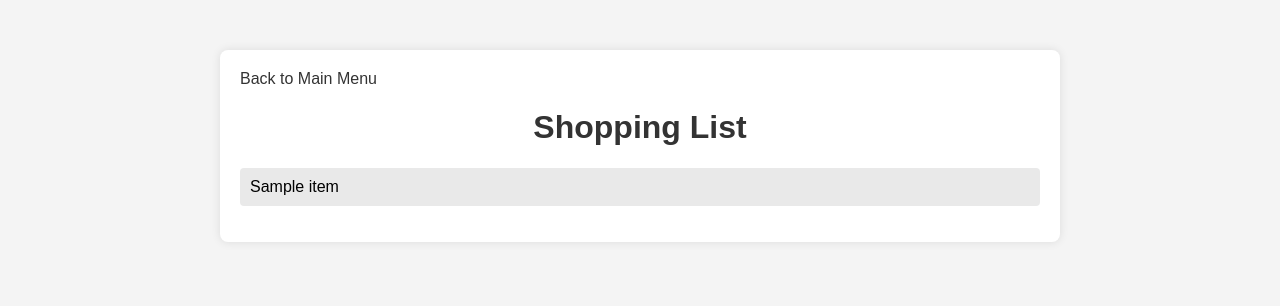
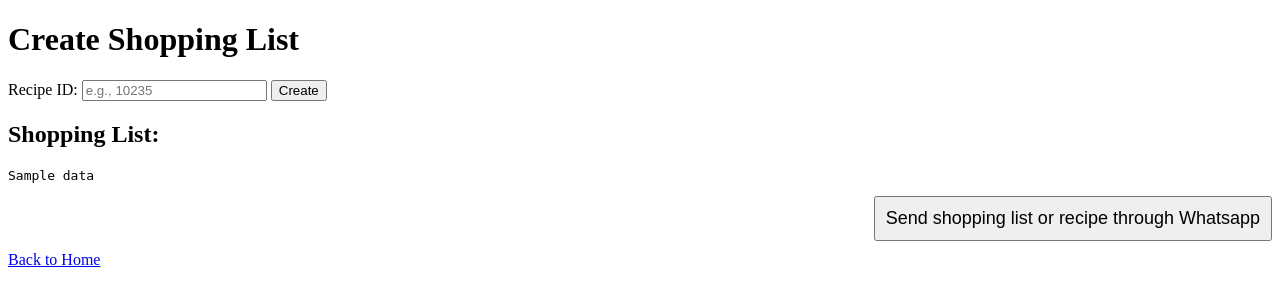
Before and after one commit to anteklichy/PPY_Project, a Flask app: template templates/shopping_list.html in a window 1280 px wide. Shown: the top 306 px of the page. Run offline with Flask 3, Linux system fonts and the light colour scheme; the template is opened without the code that fills it: most values are stand-ins (such as "Sample title", 1, 10 or a date in 2020).

Commit message:
Add files via upload
final changes

```diff
--- a/app.py
+++ b/app.py
@@ -13,6 +13,7 @@ headers = {
 }
 
 
+# Helper function to make GET requests to the All In One Recipe API
 def get_api_response(endpoint):
     conn = http.client.HTTPSConnection(API_HOST)
     conn.request("GET", endpoint, headers=headers)
@@ -22,6 +23,7 @@ def get_api_response(endpoint):
     return data.decode("utf-8")
 
 
+# Helper function to make POST requests to the All In One Recipe API
 def post_api_response(endpoint, payload):
     conn = http.client.HTTPSConnection(API_HOST)
     headers['Content-Type'] = "application/json"
@@ -32,59 +34,71 @@ def post_api_response(endpoint, payload):
     return data.decode("utf-8")
 
 
+# Route for the homepage. Renders the index.html template.
 @app.route('/')
 def index():
     return render_template('index.html')
 
 
+# Route to get a list of cuisines. Renders the cuisines.html template with the response data.
 @app.route('/cuisines', methods=['GET'])
 def get_cuisines():
     response = get_api_response("/cuisines")
     return render_template('cuisines.html', data=response)
 
 
+# Route to get recipes by a specific cuisine. Renders the recipes_by_cuisine.html template with the response data.
 @app.route('/cuisines/<cuisine>', methods=['GET'])
 def get_recipes_by_cuisine(cuisine):
     response = get_api_response(f"/cuisines/{cuisine}")
     return render_template('recipes_by_cuisine.html', data=response)
 
 
+# Route to get a list of categories. Renders the categories.html template with the response data.
 @app.route('/categories', methods=['GET'])
 def get_categories():
     response = get_api_response("/categories")
     return render_template('categories.html', data=response)
 
 
+# Route to get recipes by a specific category. Renders the recipes_by_category.html template with the response data.
 @app.route('/categories/<category>', methods=['GET'])
 def get_recipes_by_category(category):
     response = get_api_response(f"/categories/{category}")
     return render_template('recipes_by_category.html', data=response)
 
 
+# Route to get details of a specific recipe by its ID. Renders the recipe_details.html template with the response data.
 @app.route('/recipe/<recipe_id>', methods=['GET'])
 def get_recipe_details(recipe_id):
     response = get_api_response(f"/details/{recipe_id}")
-    return render_template('recipe_details.html', data=response)
+    return render_template('recipe_details.html', data=response, recipe_id=recipe_id)
 
 
+# Route to search for recipes by a phrase. Renders the search.html template with the response data.
 @app.route('/search/<phrase>', methods=['GET'])
 def search_recipes(phrase):
     response = get_api_response(f"/search/{phrase}")
     return render_template('search.html', data=response)
 
 
+# Route to get recipe recommendations based on a recipe ID. Renders the recommendations.html template with the
+# response data.
 @app.route('/recommendations/<recipe_id>', methods=['GET'])
 def get_recommendations(recipe_id):
     response = get_api_response(f"/recommendations/{recipe_id}")
     return render_template('recommendations.html', data=response)
 
 
+# Route to get a random recipe. Renders the recipe_details.html template with the response data.
 @app.route('/random', methods=['GET'])
 def get_random_recipe():
     response = get_api_response("/random")
     return render_template('recipe_details.html', data=response)
 
 
+# Route to search for recipes by ingredients. Renders the search_ingredients.html template. On POST, returns search
+# results.
 @app.route('/search_ingredients', methods=['GET', 'POST'])
 def search_by_ingredients():
     if request.method == 'POST':
@@ -95,6 +109,8 @@ def search_by_ingredients():
     return render_template('search_ingredients.html')
 
 
+# Route to generate a meal plan based on user preference. Renders the meal_plan.html template. On POST, returns the
+# generated meal plan.
 @app.route('/generate_meal_plan', methods=['GET', 'POST'])
 def generate_meal_plan():
     if request.method == 'POST':
@@ -105,27 +121,41 @@ def generate_meal_plan():
     return render_template('meal_plan.html')
 
 
+# Route to create a shopping list based on a recipe ID. Renders the shopping_list.html template. On POST, returns the
+# generated shopping list.
 @app.route('/create_shopping_list', methods=['GET', 'POST'])
 def create_shopping_list():
     if request.method == 'POST':
         recipe_id = request.form['recipe_id']
         payload = json.dumps({"id": recipe_id})
         response = post_api_response("/generate/shopping_list", payload)
-        return render_template('shopping_list.html', data=response)
+        return render_template('shopping_list.html', data=response, recipe_id=recipe_id)
     return render_template('shopping_list.html')
 
 
+# Route to show instructions for sending a shopping list or recipe through WhatsApp. Renders the
+# whatsapp_instructions.html template. On POST, verifies the code.
+@app.route('/whatsapp_instructions', methods=['GET', 'POST'])
+def whatsapp_instructions():
+    if request.method == 'POST':
+        code = request.form['code']
+        response = get_api_response(f"/signup?code={code}")
+        return render_template('whatsapp_send.html', data=response)
+    return render_template('whatsapp_instructions.html')
+
+
+# Route to send a message via WhatsApp. The message content is taken from the form.
 @app.route('/send_whatsapp', methods=['POST'])
 def send_whatsapp():
     text = request.form['text']
     payload = json.dumps({"text": text})
     conn = http.client.HTTPSConnection("whin2.p.rapidapi.com")
-    headers = {
+    header = {
         'x-rapidapi-key': API_KEY,
         'x-rapidapi-host': "whin2.p.rapidapi.com",
         'Content-Type': "application/json"
     }
-    conn.request("POST", "/send", payload, headers)
+    conn.request("POST", "/send", payload, header)
     res = conn.getresponse()
     data = res.read()
     conn.close()
--- a/templates/recipe_details.html
+++ b/templates/recipe_details.html
@@ -6,6 +6,11 @@
 </head>
 <body>
     <h1>Recipe Details</h1>
+    <div style="text-align: right; margin-bottom: 10px;">
+        <a href="/whatsapp_instructions">
+            <button style="font-size: 18px; padding: 10px;">Send shopping list or recipe through Whatsapp</button>
+        </a>
+    </div>
     <pre>{{ data }}</pre>
     <a href="/">Back to Home</a>
 </body>
--- a/templates/shopping_list.html
+++ b/templates/shopping_list.html
@@ -2,61 +2,24 @@
 <html lang="en">
 <head>
     <meta charset="UTF-8">
-    <meta name="viewport" content="width=device-width, initial-scale=1.0">
-    <title>Shopping List</title>
-    <style>
-        body {
-            font-family: Arial, sans-serif;
-            background-color: #f4f4f4;
-            margin: 0;
-            padding: 0;
-        }
-        .container {
-            max-width: 800px;
-            margin: 50px auto;
-            background: #fff;
-            padding: 20px;
-            border-radius: 8px;
-            box-shadow: 0 0 10px rgba(0, 0, 0, 0.1);
-        }
-        h1 {
-            text-align: center;
-            color: #333;
-        }
-        ul {
-            list-style: none;
-            padding: 0;
-        }
-        li {
-            background: #e9e9e9;
-            margin: 5px 0;
-            padding: 10px;
-            border-radius: 4px;
-            transition: background 0.3s;
-        }
-        li:hover {
-            background: #dcdcdc;
-        }
-        .back-link {
-            display: block;
-            margin-bottom: 20px;
-            color: #333;
-            text-decoration: none;
-        }
-        .back-link:hover {
-            text-decoration: underline;
-        }
-    </style>
+    <title>Create Shopping List</title>
 </head>
 <body>
-    <div class="container">
-        <a href="/" class="back-link">Back to Main Menu</a>
-        <h1>Shopping List</h1>
-        <ul>
-            {% for item in shopping_list %}
-                <li>{{ item }}</li>
-            {% endfor %}
-        </ul>
+    <h1>Create Shopping List</h1>
+    <form action="/create_shopping_list" method="post">
+        <label for="recipe_id">Recipe ID:</label>
+        <input type="text" id="recipe_id" name="recipe_id" placeholder="e.g., 10235">
+        <button type="submit">Create</button>
+    </form>
+    {% if data %}
+    <h2>Shopping List:</h2>
+    <pre>{{ data }}</pre>
+    <div style="text-align: right; margin-bottom: 10px;">
+        <a href="/whatsapp_instructions">
+            <button style="font-size: 18px; padding: 10px;">Send shopping list or recipe through Whatsapp</button>
+        </a>
     </div>
+    {% endif %}
+    <a href="/">Back to Home</a>
 </body>
 </html>
```
Also changed, not shown: templates/index.html (+7 -13 lines), templates/whatsapp_instructions.html (added, +22 -0 lines), templates/whatsapp_send.html (added, +16 -0 lines).
